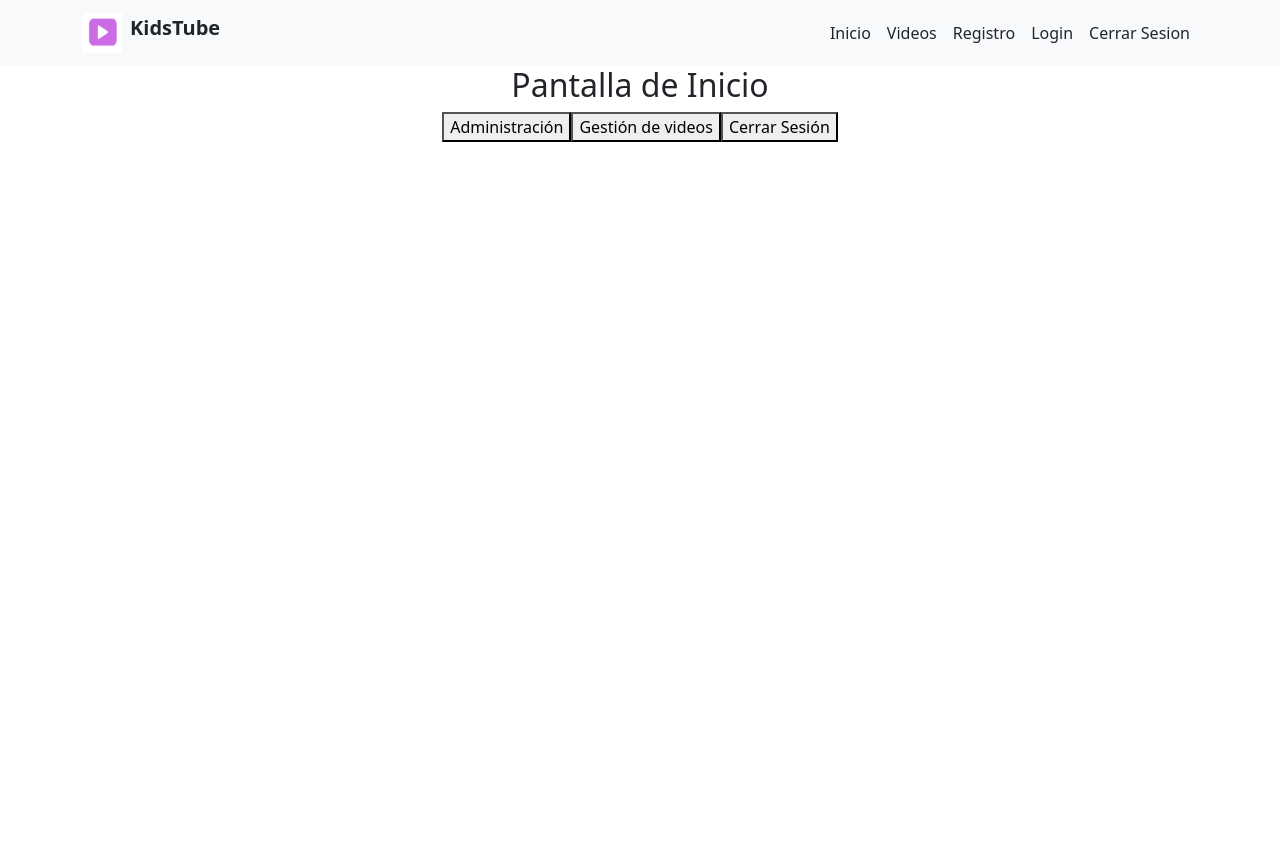
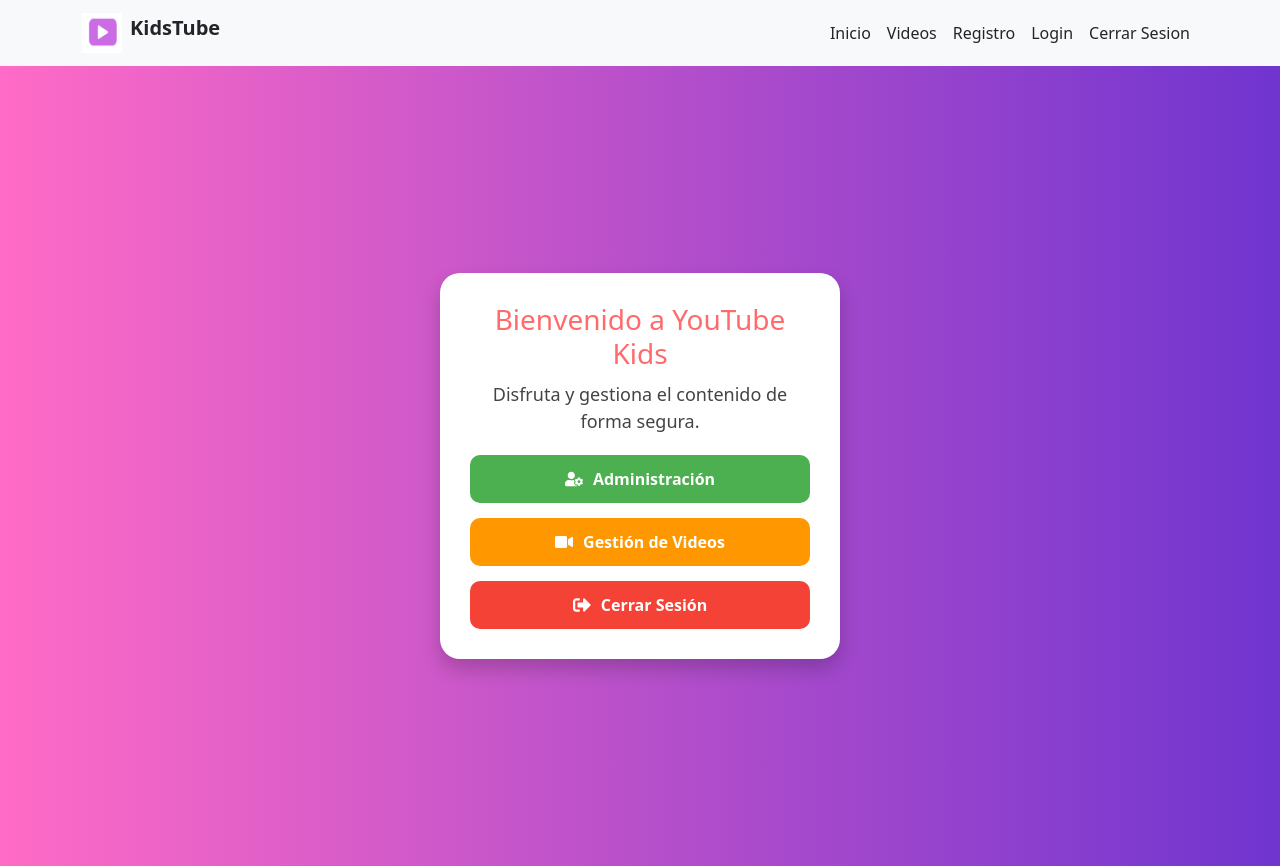
Before and after one commit to erickarojas18/KidsTube-Frontend, a React (Create React App) app: page /home in a window 1280 px wide. Before the commit the page ends 800 px from the top, so only its background shows below. Built offline with nearby package versions, Linux system fonts and the light colour scheme.

Commit message:
videos.css
videos.css

```diff
--- a/package.json
+++ b/package.json
@@ -12,6 +12,7 @@
     "react": "^19.0.0",
     "react-bootstrap": "^2.10.9",
     "react-dom": "^19.0.0",
+    "react-icons": "^5.5.0",
     "react-router-dom": "^7.2.0",
     "react-scripts": "5.0.1",
     "web-vitals": "^2.1.4"
--- /dev/null
+++ b/src/home.css
@@ -0,0 +1,74 @@
+/* home.css */
+.home-container {
+    display: flex;
+    justify-content: center;
+    align-items: center;
+    height: 100vh;
+    background: linear-gradient(to right, #ff6bc6, hsl(263, 62%, 51%));
+}
+
+.home-card {
+    background: white;
+    padding: 30px;
+    border-radius: 20px;
+    box-shadow: 0 10px 20px rgba(0, 0, 0, 0.2);
+    text-align: center;
+    width: 90%;
+    max-width: 400px;
+}
+
+.home-title {
+    font-size: 28px;
+    color: #ff6b6b;
+    margin-bottom: 10px;
+}
+
+.home-subtitle {
+    font-size: 18px;
+    color: #444;
+    margin-bottom: 20px;
+}
+
+.home-buttons {
+    display: flex;
+    flex-direction: column;
+    gap: 15px;
+}
+
+.home-button {
+    display: flex;
+    align-items: center;
+    justify-content: center;
+    gap: 10px;
+    font-size: 18px;
+    font-weight: bold;
+    padding: 12px;
+    border: none;
+    border-radius: 10px;
+    cursor: pointer;
+    transition: transform 0.2s, box-shadow 0.2s;
+}
+
+.home-button span {
+    font-size: 16px;
+}
+
+.admin {
+    background: #4caf50;
+    color: white;
+}
+
+.videos {
+    background: #ff9800;
+    color: white;
+}
+
+.logout {
+    background: #f44336;
+    color: white;
+}
+
+.home-button:hover {
+    transform: scale(1.05);
+    box-shadow: 0 5px 15px rgba(0, 0, 0, 0.2);
+}
--- a/src/pages/Home.js
+++ b/src/pages/Home.js
@@ -1,5 +1,7 @@
 import React from "react";
 import { useNavigate } from "react-router-dom";
+import { FaVideo, FaUserCog, FaSignOutAlt } from "react-icons/fa";
+import "../home.css";
 
 const Home = () => {
     const navigate = useNavigate();
@@ -9,11 +11,25 @@
     };
 
     return (
-        <div>
-            <h2>Pantalla de Inicio</h2>
-            <button onClick={() => navigate("/gestion-videos")}>Administración</button>
-            <button onClick={() => navigate("/videos")}>Gestión de videos</button>
-            <button onClick={handleLogout}>Cerrar Sesión</button>
+        <div className="home-container">
+            <div className="home-card">
+                <h2 className="home-title">Bienvenido a YouTube Kids</h2>
+                <p className="home-subtitle">Disfruta y gestiona el contenido de forma segura.</p>
+                <div className="home-buttons">
+                    <button className="home-button admin" onClick={() => navigate("/gestion-videos")}>
+                        <FaUserCog />
+                        <span>Administración</span>
+                    </button>
+                    <button className="home-button videos" onClick={() => navigate("/videos")}>
+                        <FaVideo />
+                        <span>Gestión de Videos</span>
+                    </button>
+                    <button className="home-button logout" onClick={handleLogout}>
+                        <FaSignOutAlt />
+                        <span>Cerrar Sesión</span>
+                    </button>
+                </div>
+            </div>
         </div>
     );
 };
--- a/src/pages/Videos.js
+++ b/src/pages/Videos.js
@@ -1,11 +1,12 @@
-import React, { useEffect, useState } from 'react';
-import { getVideos, createVideo, deleteVideo, updateVideo } from '../services/videoService';
+import React, { useEffect, useState } from "react";
+import { getVideos, createVideo, deleteVideo, updateVideo } from "../services/videoService";
+import "../videos.css"; // Importamos el CSS para estilos
 
 const Videos = () => {
     const [videos, setVideos] = useState([]);
-    const [name, setName] = useState('');
-    const [url, setUrl] = useState('');
-    const [editId, setEditId] = useState(null); // Estado para manejar edición
+    const [name, setName] = useState("");
+    const [url, setUrl] = useState("");
+    const [editId, setEditId] = useState(null);
 
     useEffect(() => {
         fetchVideos();
@@ -20,17 +21,15 @@
         e.preventDefault();
 
         if (editId) {
-            // Si estamos editando un video
             await updateVideo(editId, { name, url });
             setEditId(null);
         } else {
-            // Si estamos agregando un nuevo video
             await createVideo({ name, url });
         }
 
         fetchVideos();
-        setName('');
-        setUrl('');
+        setName("");
+        setUrl("");
     };
 
     const handleEdit = (video) => {
@@ -40,14 +39,15 @@
     };
 
     return (
-        <div className="container mt-4">
-            <h2 className="text-center mb-4">🎬 Gestión de Videos</h2>
+        <div className="videos-container">
+            <div className="videos-card">
+                <h2 className="videos-title">🎬 Gestión de Videos</h2>
 
-            {/* Formulario para agregar o editar video */}
-            <form onSubmit={handleSubmit} className="d-flex gap-2 mb-4">
+                {/* Formulario */}
+                <form onSubmit={handleSubmit} className="videos-form">
                     <input
                         type="text"
-                    className="form-control"
+                        className="videos-input"
                         placeholder="Nombre del video"
                         value={name}
                         onChange={(e) => setName(e.target.value)}
@@ -55,40 +55,33 @@
                     />
                     <input
                         type="text"
-                    className="form-control"
+                        className="videos-input"
                         placeholder="URL de YouTube"
                         value={url}
                         onChange={(e) => setUrl(e.target.value)}
                         required
                     />
-                <button type="submit" className={`btn ${editId ? "btn-warning" : "btn-primary"}`}>
+                    <button type="submit" className={`videos-button ${editId ? "edit" : "add"}`}>
                         {editId ? "Actualizar Video" : "Agregar Video"}
                     </button>
                 </form>
 
                 {/* Lista de videos */}
-            <ul className="list-group">
+                <ul className="videos-list">
                     {videos.map((video) => (
-                    <li key={video._id} className="list-group-item d-flex justify-content-between align-items-center">
+                        <li key={video._id} className="videos-item">
                             <span>
                                 <strong>{video.name}</strong> - {" "}
-                            <a href={video.url} className="text-primary" target="_blank" rel="noopener noreferrer">
+                                <a href={video.url} className="videos-link" target="_blank" rel="noopener noreferrer">
                                     Ver en YouTube
                                 </a>
                             </span>
 
-                        <div>
-                            <button
-                                className="btn btn-warning btn-sm me-2"
-                                onClick={() => handleEdit(video)}
-                            >
+                            <div className="videos-actions">
+                                <button className="videos-button edit" onClick={() => handleEdit(video)}>
                                     ✏️ Editar
                                 </button>
-
-                            <button
-                                className="btn btn-danger btn-sm"
-                                onClick={() => deleteVideo(video._id).then(fetchVideos)}
-                            >
+                                <button className="videos-button delete" onClick={() => deleteVideo(video._id).then(fetchVideos)}>
                                     🗑 Eliminar
                                 </button>
                             </div>
@@ -96,6 +89,7 @@
                     ))}
                 </ul>
             </div>
+        </div>
     );
 };
 
--- a/src/register.css
+++ b/src/register.css
@@ -1,16 +1,16 @@
-/* Register.css */
-/* Register.css */
 .register-container {
   display: flex;
   justify-content: center;
   align-items: center;
   height: 100vh;
   padding: 20px;
-  background: url('/public/home.png') no-repeat center center;
+  background: linear-gradient(to right, #ff6bc6, hsl(32, 89%, 45%));
   position: relative;
-  background-position: right 460px top -50px;
+  background-size: cover; /* Ajusta el fondo para cubrir toda la pantalla */
+  background-position: center; /* Centra el fondo */
   padding-top: 50px;
 }
+
 
 .register-box {
   background: white;
--- /dev/null
+++ b/src/videos.css
@@ -0,0 +1,101 @@
+/* videos.css */
+.videos-container {
+    display: flex;
+    justify-content: center;
+    align-items: center;
+    height: 100vh;
+    background: linear-gradient(to right, #ff6b6b, #ffcc5c);
+    padding: 20px;
+}
+
+.videos-card {
+    background: white;
+    padding: 30px;
+    border-radius: 20px;
+    box-shadow: 0 10px 20px rgba(0, 0, 0, 0.2);
+    text-align: center;
+    width: 90%;
+    max-width: 500px;
+}
+
+.videos-title {
+    font-size: 28px;
+    color: #ff6b6b;
+    margin-bottom: 10px;
+}
+
+.videos-form {
+    display: flex;
+    flex-direction: column;
+    gap: 10px;
+    margin-bottom: 20px;
+}
+
+.videos-input {
+    padding: 10px;
+    border: 2px solid #ff9800;
+    border-radius: 8px;
+    font-size: 16px;
+    outline: none;
+}
+
+.videos-button {
+    font-size: 16px;
+    font-weight: bold;
+    padding: 12px;
+    border: none;
+    border-radius: 8px;
+    cursor: pointer;
+    transition: transform 0.2s, box-shadow 0.2s;
+}
+
+.videos-button.add {
+    background: #4caf50;
+    color: white;
+}
+
+.videos-button.edit {
+    background: #ff9800;
+    color: white;
+}
+
+.videos-button.delete {
+    background: #f44336;
+    color: white;
+}
+
+.videos-button:hover {
+    transform: scale(1.05);
+    box-shadow: 0 5px 15px rgba(0, 0, 0, 0.2);
+}
+
+.videos-list {
+    list-style: none;
+    padding: 0;
+}
+
+.videos-item {
+    background: #f8f8f8;
+    padding: 12px;
+    border-radius: 10px;
+    display: flex;
+    justify-content: space-between;
+    align-items: center;
+    margin-bottom: 10px;
+    box-shadow: 0 2px 5px rgba(0, 0, 0, 0.1);
+}
+
+.videos-link {
+    color: #007bff;
+    font-weight: bold;
+    text-decoration: none;
+}
+
+.videos-link:hover {
+    text-decoration: underline;
+}
+
+.videos-actions {
+    display: flex;
+    gap: 10px;
+}
```
Also changed, not shown: 1 other file (tests, documents, lock files or other folders). Lines whose indentation alone changed are shown as unchanged.
